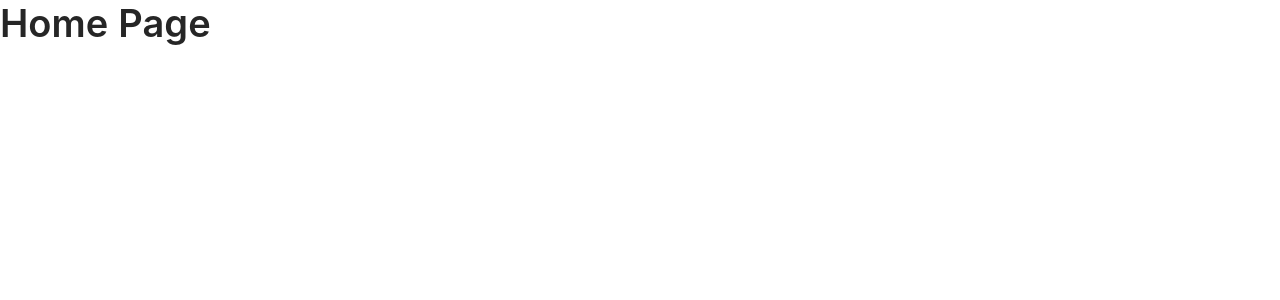
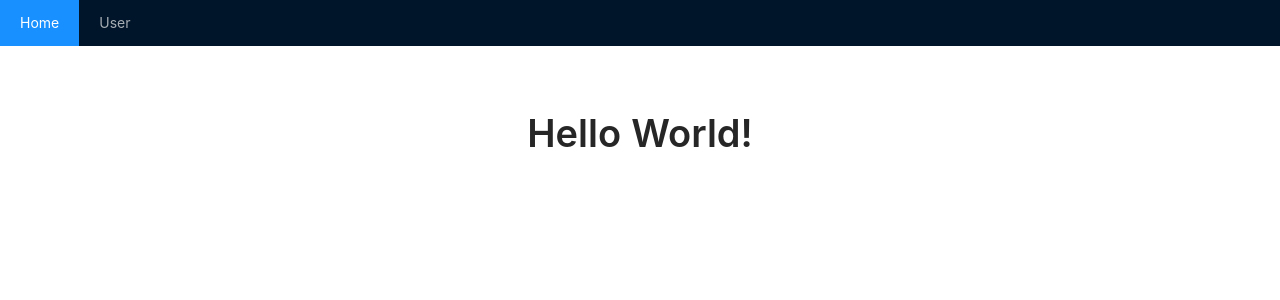
Before and after one commit to dkalytovskyi/RampUp, a React (Create React App) app: page / in a window 1280 px wide. Shown: the top 300 px of the page. Built offline with nearby package versions, Linux system fonts and the light colour scheme.

Commit message:
RU-004: Changed the App structure

```diff
--- a/src/App.tsx
+++ b/src/App.tsx
@@ -1,24 +1,44 @@
 import React from 'react';
 import { BrowserRouter as Router, Switch, Route } from 'react-router-dom';
-import { Typography } from 'antd';
 
 import User from './components/User';
+import Home from './components/Home';
+import Navbar from './components/Navbar';
 
 import './App.css';
 
 function App() {
-  const { Title } = Typography;
+  const items = [
+    {
+      text: 'Home',
+      link: '/home',
+      id: 1
+    }, {
+      text: 'User',
+      link: '/user',
+      id: 2
+    }
+  ]
 
   return (
     <Router>
+      <Navbar items={items} />
       <Switch>
         <Route exact path='/'>
-          <Title>Home Page</Title>
+          <Home />
         </Route>
         <Route path='/home'>
-          <Title>Home Page</Title>
+          <Home />
         </Route>
-        <Route path='/user' component={User} />
+        <Route path='/user'>
+          <User
+            firstName='Sam'
+            lastName='Smith'
+            email='sam@smith.com'
+            password='12345'
+            newsletter={false}
+          />
+        </Route>
       </Switch>
     </Router>
   );
```
Also changed, not shown: 1 other file (tests, documents, lock files or other folders).
